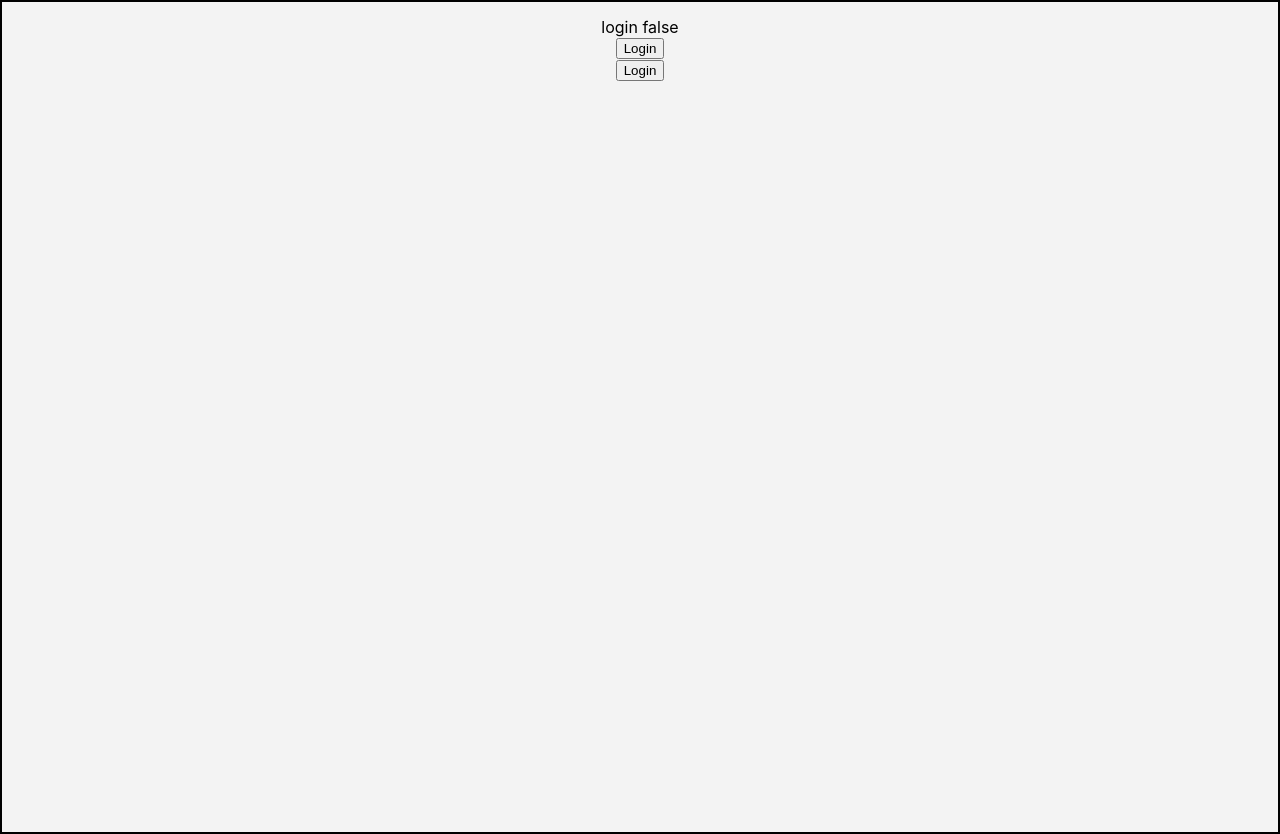
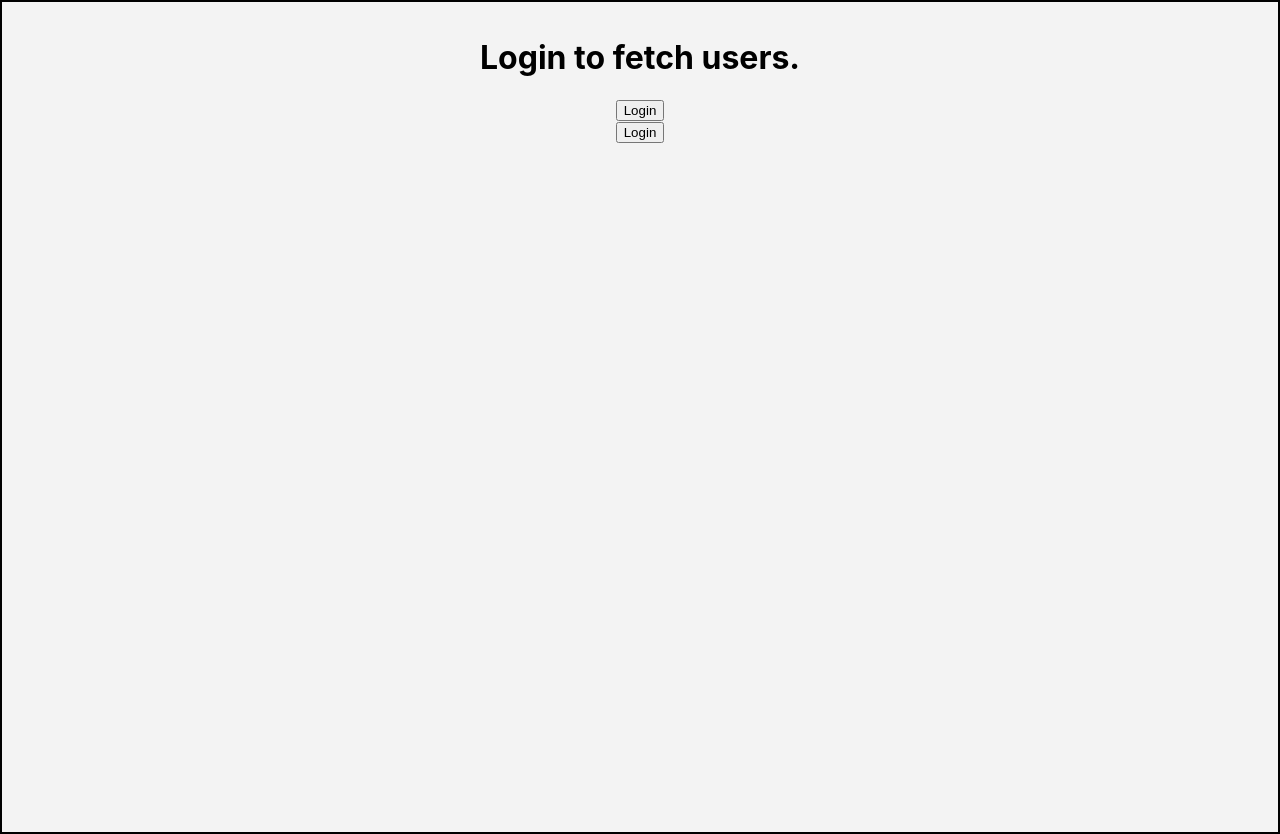
Before and after one commit to igoris12/study-react, a React (Create React App) app: page / in a window 1280 px wide. Built offline with nearby package versions, Linux system fonts and the light colour scheme.

Commit message:
Make better UX

```diff
--- a/src/components/Login.jsx
+++ b/src/components/Login.jsx
@@ -10,7 +10,12 @@ const Login = () => {
 
   return (
     <div>
-      login {JSON.stringify(loginState)}
+      <h1>
+        {loginState
+          ? 'You are logged you can fetch data.'
+          : 'Login to fetch users.'}
+      </h1>
+      {/* login {JSON.stringify(loginState)} */}
       <div>
         {!loginState && <button onClick={() => login()}>Login</button>}
         {loginState && <button onClick={() => logout()}>Logout</button>}
```
